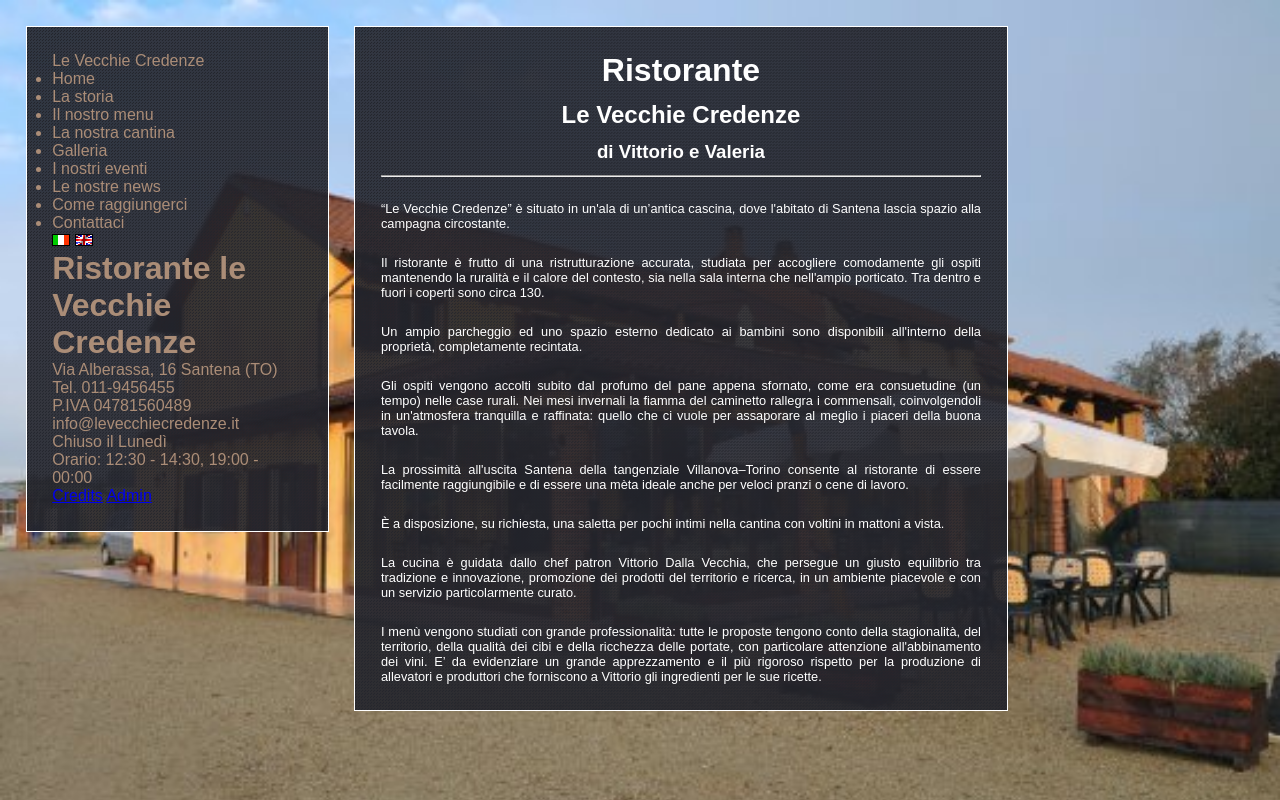
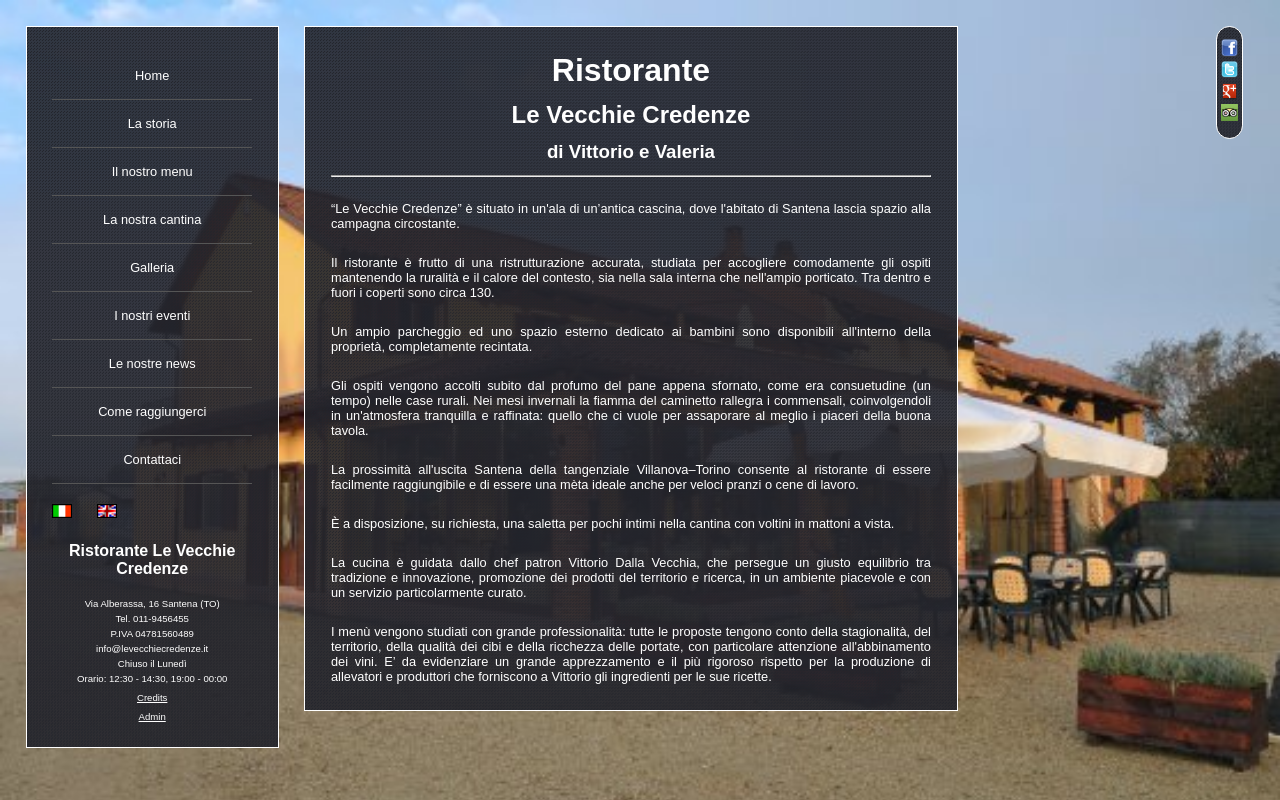
Before and after one commit to defra91/levecchiecredenze.it-php-, a PHP site: page / in a window 1280 px wide. Run offline with PHP 8.4, Linux system fonts and the light colour scheme.

Commit message:
Incrementato CSS e HTML dell'index

```diff
--- a/public-html/css/screen.css
+++ b/public-html/css/screen.css
@@ -6,7 +6,7 @@
 }
 
 body {
-	background: url(../images/loc/3.jpg) top left no-repeat;
+	background: url(../images/loc/3.jpg) fixed no-repeat;
 	background-size: 100%;
 	color: #ab8d77;
 	font-family: 'Antic', sans-serif;
@@ -17,9 +17,81 @@ div#header {
 	float: left;
 	margin-left: 2%;
 	margin-top: 2%;
-	width: 250px;
+	width: 200px;
 	border: 1px solid #FFF;
 	background: url(../images/dotted-bg.png);
+}
+
+div#banner {
+	width: 100%;
+	background: url();
+}
+
+div#banner h1 {
+	display: none;
+}
+
+div#navigation {
+	width: 100%;
+}
+
+li.menu_item {
+	list-style: none;
+	width: 100%;
+	padding: 8% 0;
+	text-align: center;
+	border-bottom: 1px solid #555;
+	font-size: 0.8em;
+}
+
+li.menu_item_selected {
+	list-style: none;
+	width: 100%;
+	padding: 8% 0;
+	text-align: center;
+	border-bottom: 1px solid #555;
+	font-size: 0.8em;
+}
+
+.menu_item a {
+	color: #FFF;
+	text-decoration: none;
+}
+.menu_item_selected a {
+	color: #FFF;
+	text-decoration: none;
+}
+
+img.language {
+	width: 10%;
+	margin-right: 10%;
+	margin-top: 10%;
+	margin-bottom: 10%;
+}
+
+div#footer {
+	width: 100%;
+	color: #FFF;
+}
+
+div#footer h1 {
+	font-size: 1em;
+	text-align: center;
+	margin-bottom: 10%;
+}
+
+div#footer p {
+	text-align: center;
+	font-size: 0.6em;
+	margin-top: 2%;
+}
+
+div#footer a {
+	text-align: center;
+	color: #FFF;
+	display: block;
+	font-size: 0.6em;
+	margin-top: 4%;
 }
 
 div#content {
@@ -53,3 +125,23 @@ div#content p {
 	margin-top: 4%;
 	font-size: 0.8em;
 }
+
+div#social_tab {
+	position: fixed;
+	left: 95%;
+	width: 25px;
+	border: 1px solid #FFF;
+	background: url(../images/dotted-bg.png);
+	float: right;
+	margin-top: 2%;
+	margin-right: 2%;
+	text-align: center;
+	padding: 1% 0;
+	-webkit-border-radius: 20px;
+	-moz-border-radius: 20px;
+	border-radius: 20px;
+}
+
+div#social_tab img {
+	width: 70%;
+}
--- a/public-html/index.html
+++ b/public-html/index.html
@@ -19,27 +19,27 @@
 	<div id="header">
 
 		<div id="banner">
-			Le Vecchie Credenze
+			<h1>Le Vecchie Credenze</h1>
 		</div>
 
 		<div id="navigation">
 			<ul>
-				<li>Home</li>
-				<li>La storia</li>
-				<li>Il nostro menu</li>
-				<li>La nostra cantina</li>
-				<li>Galleria</li>
-				<li>I nostri eventi</li>
-				<li>Le nostre news</li>
-				<li>Come raggiungerci</li>
-				<li>Contattaci</li>
+				<li class="menu_item_selected"><a href="#">Home</a></li>
+				<li class="menu_item"><a href="#">La storia</a></li>
+				<li class="menu_item"><a href="#">Il nostro menu</a></li>
+				<li class="menu_item"><a href="#">La nostra cantina</a></li>
+				<li class="menu_item"><a href="#">Galleria</a></li>
+				<li class="menu_item"><a href="#">I nostri eventi</a></li>
+				<li class="menu_item"><a href="#">Le nostre news</a></li>
+				<li class="menu_item"><a href="#">Come raggiungerci</a></li>
+				<li class="menu_item"><a href="#">Contattaci</a></li>
 			</ul>
 		</div>
 
 		<div id="footer">
 			<img class="language" src="images/ita.gif" alt="cambia la lingua del sito in Italiano" title="italiano" />
 			<img class="language" src="images/eng.gif" alt="change the language of the site in English" title="english" />
-			<h1>Ristorante le Vecchie Credenze</h1>
+			<h1>Ristorante Le Vecchie Credenze</h1>
 			<p>Via Alberassa, 16 Santena (TO)</p>
 			<p>Tel. 011-9456455</p>
 			<p>P.IVA 04781560489</p>
@@ -84,6 +84,13 @@
 
 	</div>
 
+	<div id="social_tab">
+		<a href="#"><img src="images/facebook-icon.png" alt="logo di Facebook" title="aggiungici su facebook" /></a>
+		<a href="#"><img src="images/twitter-icon.png" alt="logo di Twitter" title="seguici su twitter" /></a>
+		<a href="#"><img src="images/gplus-icon.png" alt="logo di Google Plus" title="aggiungici su Google+" /></a>
+		<a href="#"><img src="images/tripadvisor-icon.png" alt="logo di Tripadvisor" title="trovaci su Tripadvisor" /></a>
+	</div>
+
 </body>
 
 </html>
```
